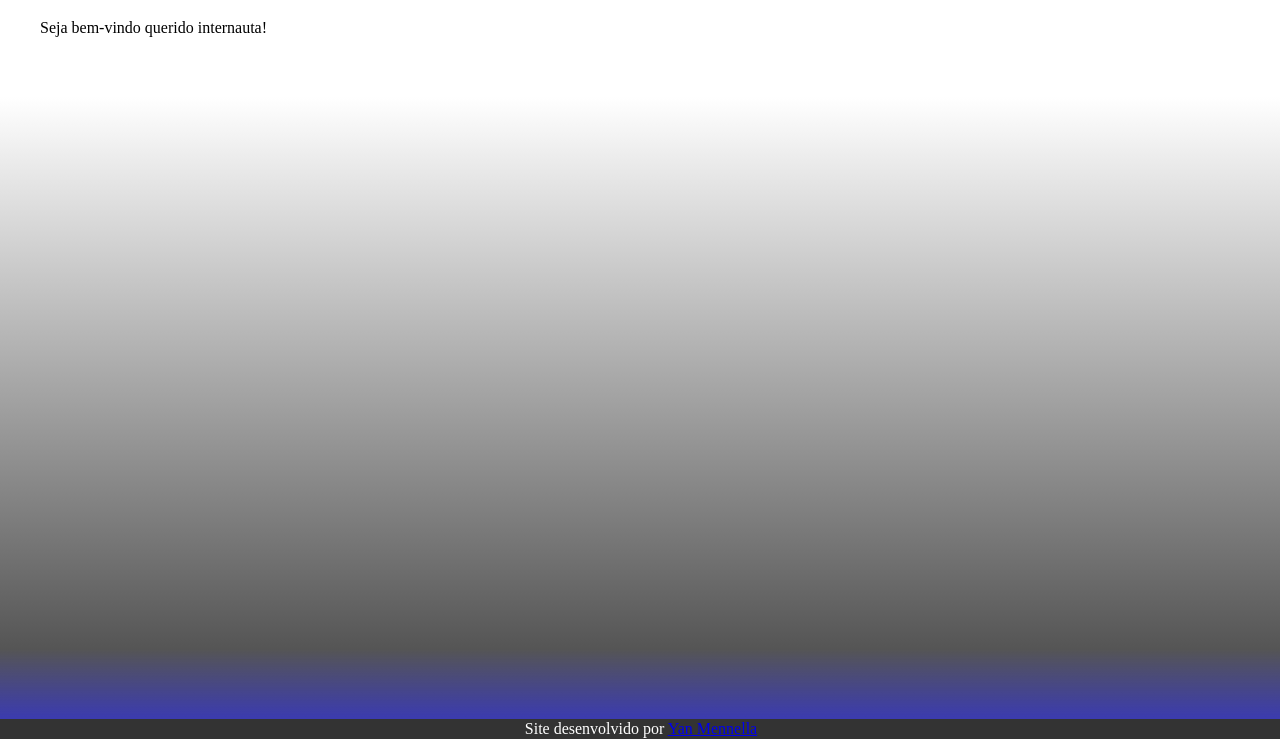
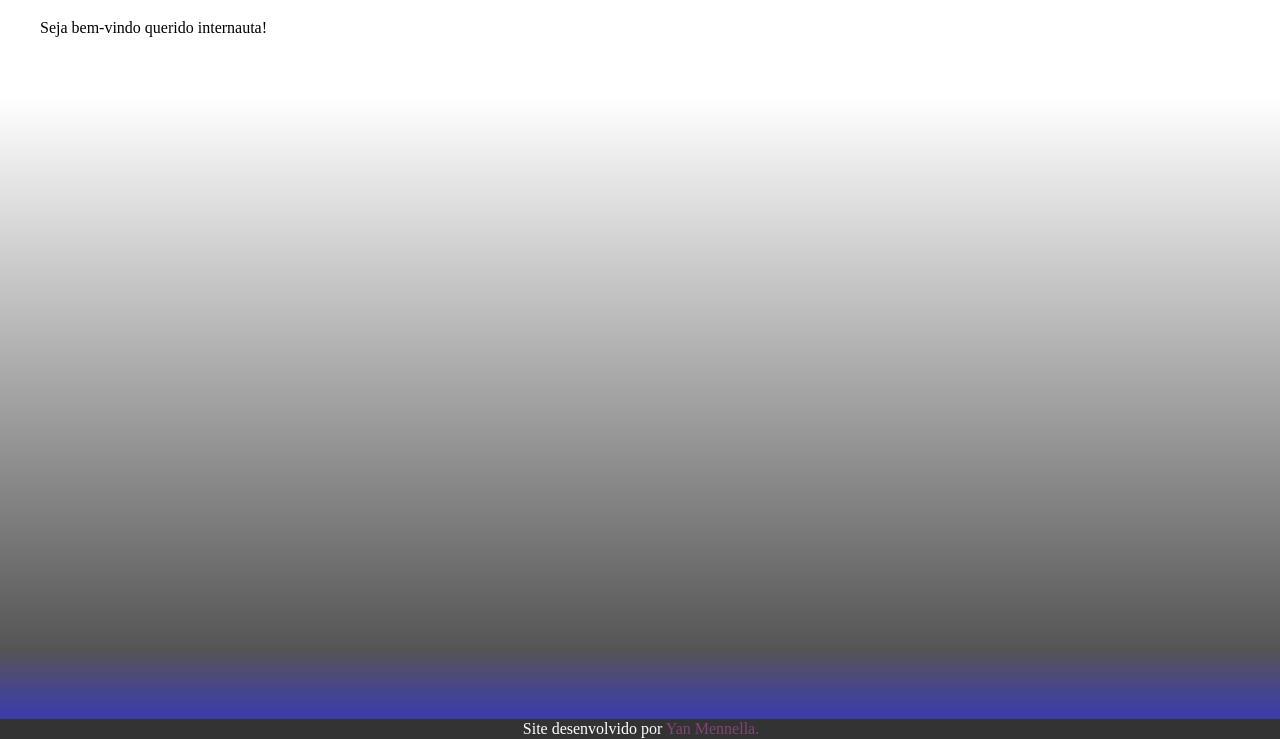
Before and after one commit to BusinessDrywall/impulsionando, a plain HTML site: page index.html in a window 1280 px wide. Shown: the part 61-800 px from the top of the page. Drawn offline with Linux system fonts and the light colour scheme.

Commit message:
fim hoje

```diff
--- a/index.html
+++ b/index.html
@@ -30,13 +30,18 @@
             width: 100%;
         }
 
+        footer a {
+            color: rgba(139, 71, 125, 0.892);
+            text-decoration: none;
+        }
+
     </style>
 </head>
 <body>
     <h1>Transformamos suas ideias em soluções inovadoras!</h1>
     <p>Seja bem-vindo querido internauta!</p>
     <footer>
-        Site desenvolvido por <a href="https://www.instagram.com/yanmennella/" target="_blank">Yan Mennella</a>
+        Site desenvolvido por <a href="https://www.instagram.com/yanmennella/" target="_blank">Yan Mennella.</a>
     </footer>
 </body>
 
```
